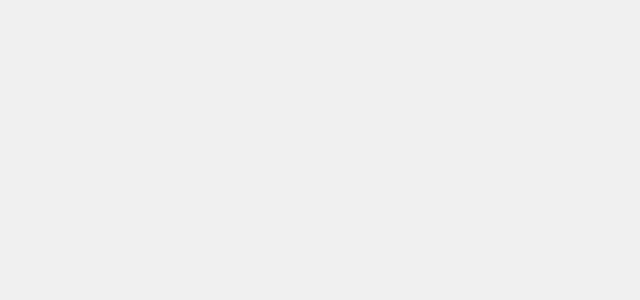
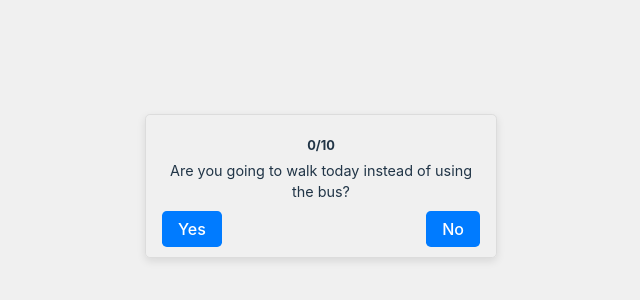
Before and after one commit to siqbal181/GreenMate, a React (Vite) app: page / in a window 1280 px wide. Before the commit this address had no page. Shown: the part 214-514 px from the top of the page, without its empty margins (319-959 px from the left). Built offline with nearby package versions, Linux system fonts and the light colour scheme.

Commit message:
component for daily questions

```diff
--- a/src/App.jsx
+++ b/src/App.jsx
@@ -1,11 +1,13 @@
 import './App.css';
 import { BrowserRouter, Routes, Route } from 'react-router-dom';
 import { Register } from './pages/Register/Register';
+import { DailyQuestions } from './components/DailyQuestions/DailyQuestions';
 
 function App() {
   return (
     <>
       <BrowserRouter>
+        <DailyQuestions/>
         {/* <Navbar /> */}
         <Routes>
           <Route path='/register' element={<Register/>}/>
--- /dev/null
+++ b/src/components/DailyQuestions/DailyQuestions.css
@@ -0,0 +1,51 @@
+.daily-questions-encasing {
+  border: 0.1rem solid #dcdcdc;
+  border-radius: 0.3rem;
+  height: 9rem;
+  width: 22rem;
+  box-shadow: 0 0.2rem 0.5rem rgba(0, 0, 0, 0.1);
+  display: flex;
+  flex-direction: column;
+  justify-content: space-between;
+  padding: 1rem;
+  position: relative;
+}
+
+.question-counter {
+  top: 0.5rem;
+  left: 0.5rem;
+  padding: 0.3rem 0.5rem;
+  border-radius: 0.2rem;
+  font-size: 0.8rem;
+  font-weight: bold;
+}
+
+.question {
+  font-size: 0.9rem;
+  margin-bottom: 0.5rem;
+}
+
+.swipe-buttons {
+  display: flex;
+  justify-content: space-between;
+}
+
+.swipe-button {
+  background-color: #007bff;
+  color: #ffffff;
+  border: none;
+  padding: 0.5rem 1rem;
+  border-radius: 0.3rem;
+  cursor: pointer;
+  transition: background-color 0.3s ease;
+}
+
+.swipe-button:hover {
+  background-color: #0056b3;
+}
+
+.completion-message {
+  font-size: 0.9rem;
+  text-align: center;
+  margin: auto;
+}
--- /dev/null
+++ b/src/components/DailyQuestions/DailyQuestions.jsx
@@ -0,0 +1,51 @@
+import { useState } from 'react';
+import "./DailyQuestions.css";
+
+const questionsList = [
+  "Are you going to walk today instead of using the bus?",
+  "Will your shower last less than 10 minutes today?",
+  "Are you using a reusable cup for your drinks today?",
+  "Will you turn off lights when leaving a room?",
+  "Are you recycling your waste today?",
+  "Will you use a reusable bag for shopping today?",
+  "Are you opting for vegetarian meals today?",
+  "Will you use public transportation instead of driving?",
+  "Are you reducing water usage today?",
+  "Will you unplug electronics when not in use?"
+];
+
+export const DailyQuestions = () => {
+  const [answeredCount, setAnsweredCount] = useState(0);
+  const [completed, setCompleted] = useState(false);
+
+  const handleSwipe = () => {
+    if (answeredCount < 10) {
+      setAnsweredCount(prevCount => prevCount + 1);
+    }
+
+    if (answeredCount === 9) {
+      setCompleted(true);
+    }
+  };
+
+  return (
+    <div className="daily-questions-encasing">
+        <div className="question-counter">{`${answeredCount}/10`}</div>
+        <div className="question">
+          {!completed ? (
+            <p>{questionsList[answeredCount]}</p>
+          ) : (
+            <p className="completion-message">You have completed all questions!</p>
+          )}
+      </div>
+      <div className="swipe-buttons">
+        {!completed && (
+          <>
+            <button className="swipe-button" onClick={handleSwipe}>Yes</button>
+            <button className="swipe-button" onClick={handleSwipe}>No</button>
+          </>
+        )}
+      </div>
+    </div>
+  );
+};
```
